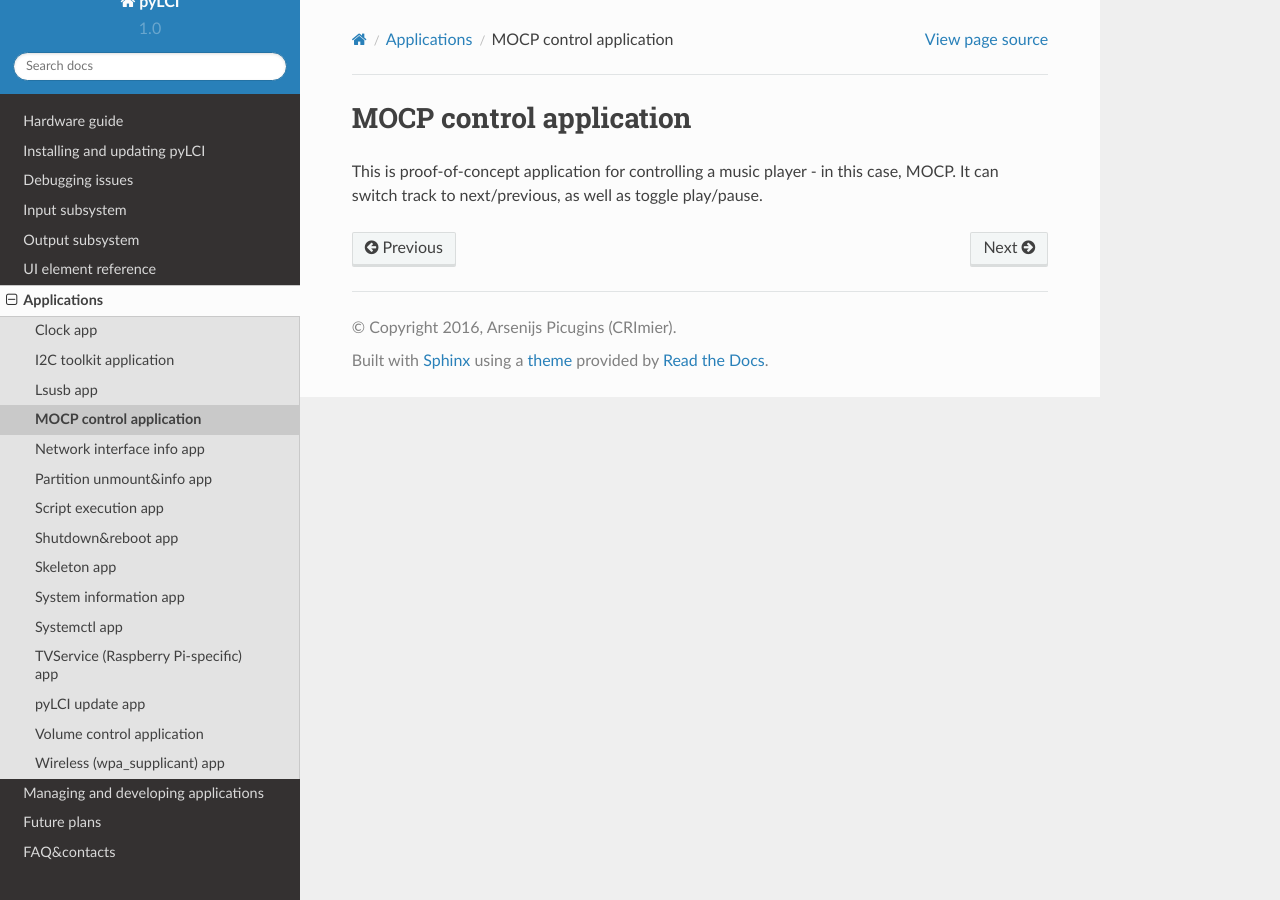
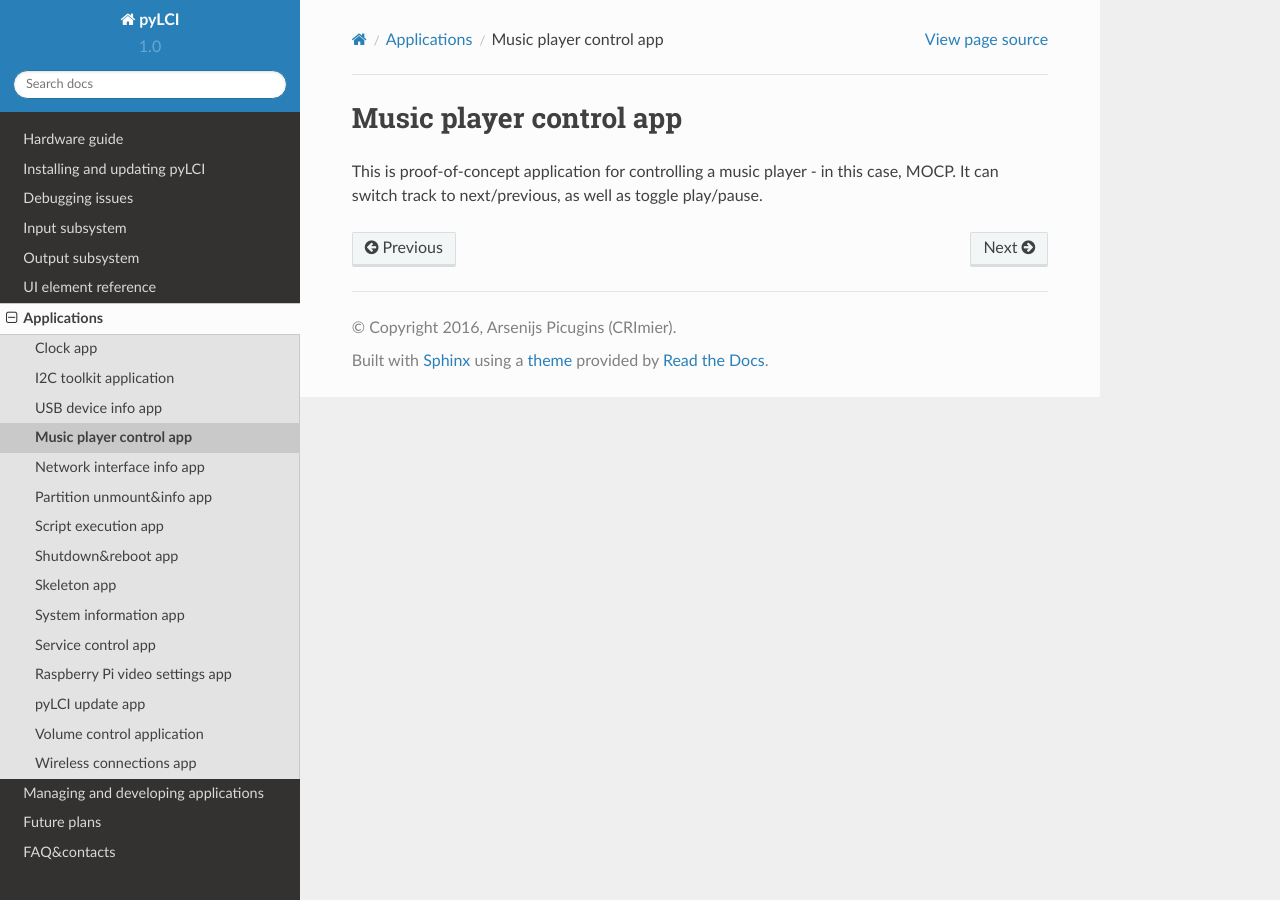
Before and after one commit to CRImier/pyLCI, a Sphinx documentation site: the page built from docs/apps/mocp.rst, in a window 1280 px wide. Built offline with Sphinx 7.4.7 and the Read the Docs theme 2.0.0, drawn with Linux system fonts in a browser that asks for light colours.

Commit message:
Cosmetic app name changes

```diff
--- a/docs/apps/lsusb.rst
+++ b/docs/apps/lsusb.rst
@@ -1,8 +1,8 @@
 .. _apps_lsusb:
 
-#########
-Lsusb app
-#########
+###################
+USB device info app
+###################
 
 This application gives you information about connected USB devices.
 
--- a/docs/apps/mocp.rst
+++ b/docs/apps/mocp.rst
@@ -1,7 +1,7 @@
 .. _apps_mocp:
 
 ========================
-MOCP control application
+Music player control app
 ========================
 
 This is proof-of-concept application for controlling a music player - in this case, MOCP. It can switch track to next/previous, as well as toggle play/pause.
--- a/docs/apps/systemctl.rst
+++ b/docs/apps/systemctl.rst
@@ -1,8 +1,8 @@
 .. _apps_systemctl:
 
-#############
-Systemctl app
-#############
+###################
+Service control app
+###################
 
 This application lists all systemd units available and lets you manage them.
 
--- a/docs/apps/tvservice.rst
+++ b/docs/apps/tvservice.rst
@@ -1,7 +1,7 @@
 .. _apps_tvservice:
 
 #####################################
-TVService (Raspberry Pi-specific) app
+Raspberry Pi video settings app
 #####################################
 
 This application lets you change the HDMI/TV display parameters on your Raspberry Pi. Useful when you, for example, want to hot-plug it to a monitor and make RPi recognise it.
--- a/docs/apps/wpa_cli.rst
+++ b/docs/apps/wpa_cli.rst
@@ -1,8 +1,8 @@
 .. _apps_wpa_cli:
 
-#############################
-Wireless (wpa_supplicant) app
-#############################
+########################
+Wireless connections app
+########################
 
 This application lets you connect to wireless networks and manage connections. Under the hood, it uses ``wpa_cli`` to connect to a running ``wpa_supplicant`` instance.
 
```
